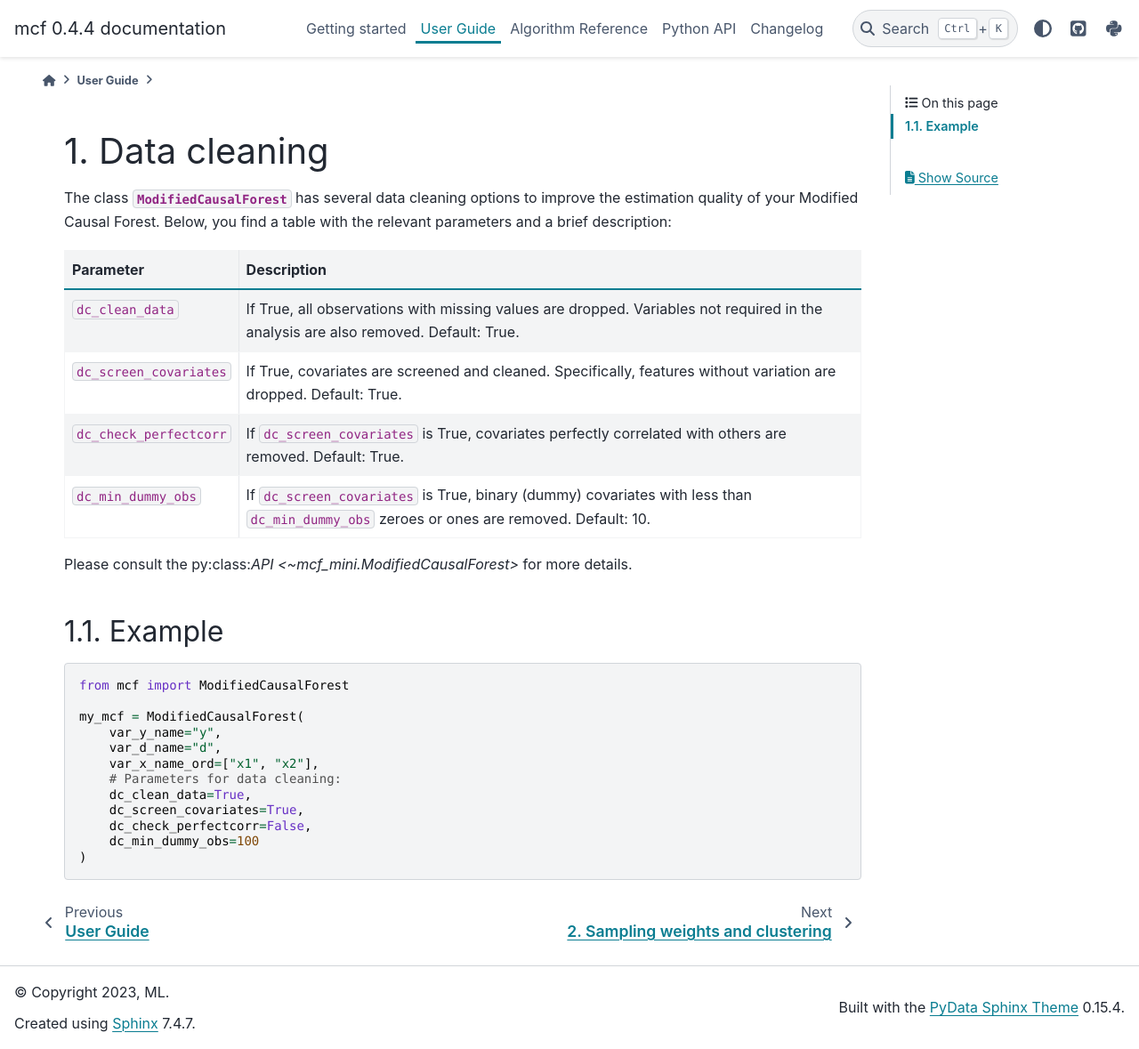
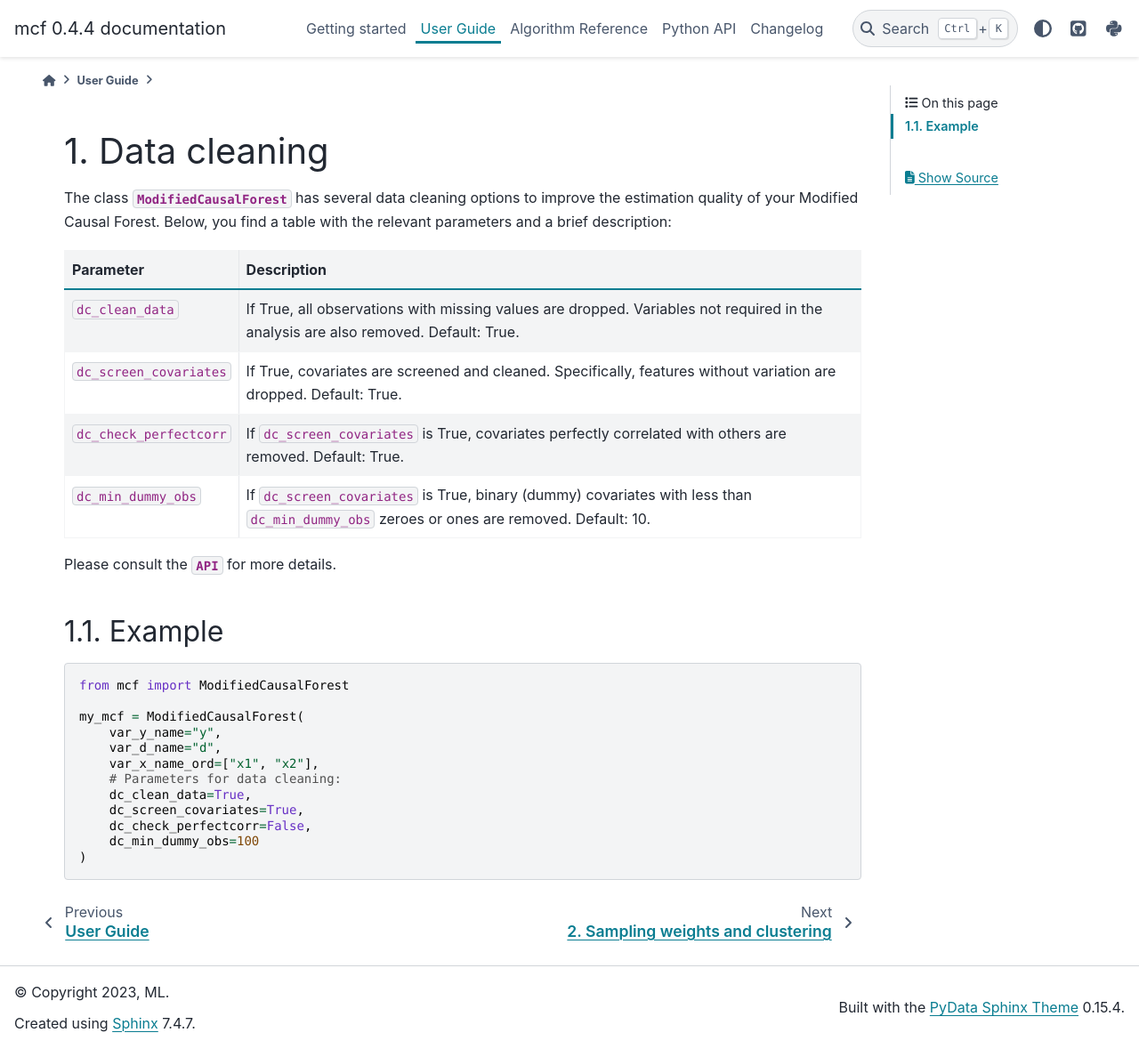
Before and after one commit to MCFpy/mcf, a Sphinx documentation site: the page built from docs/source/user_guide/data_cleaning.rst, in a window 1280 px wide and 1179 px high. Shown: the whole window at 89% size. Built offline with Sphinx 7.4.7 and the PyData theme 0.15.4, drawn with Linux system fonts in a browser that asks for light colours.

Commit message:
Fix missing colon

```diff
--- a/docs/source/user_guide/data_cleaning.rst
+++ b/docs/source/user_guide/data_cleaning.rst
@@ -15,7 +15,7 @@ The class :py:class:`~mcf_mini.ModifiedCausalForest` has several data cleaning o
 | ``dc_min_dummy_obs``     | If ``dc_screen_covariates`` is True, binary (dummy) covariates with less than ``dc_min_dummy_obs`` zeroes or ones are removed. Default: 10.|
 +--------------------------+--------------------------------------------------------------------------------------------------------------------------------------------+
 
-Please consult the py:class:`API <~mcf_mini.ModifiedCausalForest>` for more details.
+Please consult the :py:class:`API <~mcf_mini.ModifiedCausalForest>` for more details.
 
 Example
 -------
```
